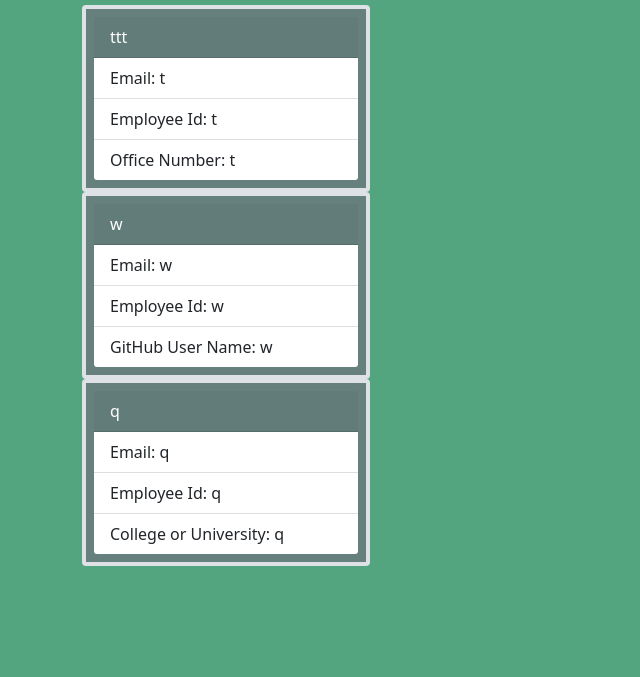
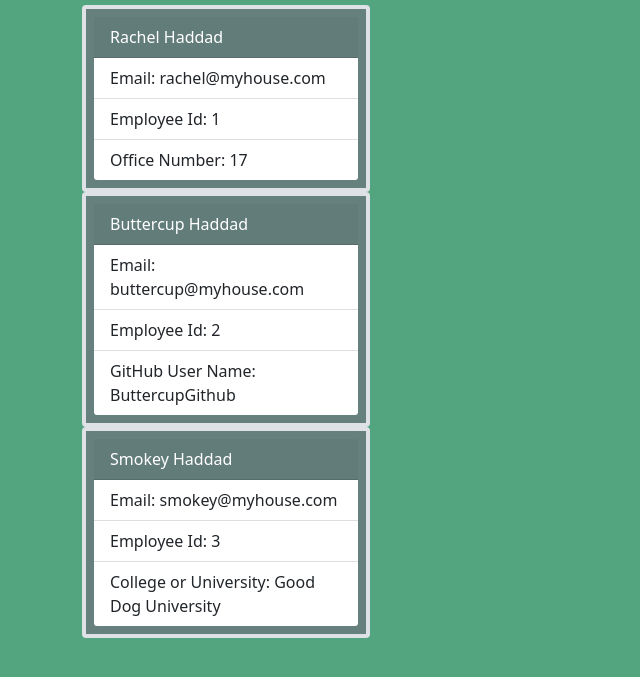
Before and after one commit to buttercupsmom/teamprofilegenerator, a website: page src/index.html in a window 1280 px wide. Shown: the part 107-784 px from the top of the page, without its empty margins (0-640 px from the left). Drawn offline with nearby package versions, Linux system fonts and the light colour scheme.

Commit message:
updated generated html file

```diff
--- a/assets/css/style.css
+++ /dev/null
@@ -1,31 +0,0 @@
-:root {
-  font-family: "Abril Fatface", cursive;
-}
-
-.card {
-  margin: 2px 0;
-  border: 2px solid;
-}
-
-.jumbotron {
-  text-align: center;
-  border-radius: 0;
-  border: 4px solid;
-}
-
-.no-gutters {
-  border: 4px solid;
-  margin-right: 0;
-  margin-left: 0;
-}
-
-.uniquePosition {
-  margin: 4px 0;
-  border: 1px solid;
-}
-
-#staffCardBio {
-  display: flex;
-  justify-content: space-evenly;
-  align-items: center;
-}
--- a/src/index.html
+++ b/src/index.html
@@ -14,39 +14,39 @@
 </head>
 
 <body class="bg-success p-2 text-white bg-opacity-75">
-  <div class="align-self-center container">
+  <div class="container">
     <div class="row">
       <div class="col-12 h1 jumbotron p-4">My Staff</div>
     </div>
 
     <div class="border border-4 card bg-secondary p-2 text-white bg-opacity-75" style="width: 18rem;">
       <div class="card-header">
-        ttt
+        Rachel Haddad
       </div>
       <ul class="list-group list-group-flush">
-        <li class="list-group-item">Email: t</li>
-        <li class="list-group-item">Employee Id: t</li>
-        <li class="list-group-item">Office Number: t</li>
+        <li class="list-group-item">Email: rachel@myhouse.com</li>
+        <li class="list-group-item">Employee Id: 1</li>
+        <li class="list-group-item">Office Number: 17</li>
       </ul>
     </div>
     <div class="border border-4 card bg-secondary p-2 text-white bg-opacity-75" style="width: 18rem;">
       <div class="card-header">
-        w
+        Buttercup Haddad
       </div>
       <ul class="list-group list-group-flush">
-        <li class="list-group-item">Email: w</li>
-        <li class="list-group-item">Employee Id: w</li>
-        <li class="list-group-item">GitHub User Name: w</li>
+        <li class="list-group-item">Email: buttercup@myhouse.com</li>
+        <li class="list-group-item">Employee Id: 2</li>
+        <li class="list-group-item">GitHub User Name: ButtercupGithub</li>
       </ul>
     </div>
     <div class="border border-4 card bg-secondary p-2 text-white bg-opacity-75" style="width: 18rem;">
       <div class="card-header">
-        q
+        Smokey Haddad
       </div>
       <ul class="list-group list-group-flush">
-        <li class="list-group-item">Email: q</li>
-        <li class="list-group-item">Employee Id: q</li>
-        <li class="list-group-item">College or University: q</li>
+        <li class="list-group-item">Email: smokey@myhouse.com</li>
+        <li class="list-group-item">Employee Id: 3</li>
+        <li class="list-group-item">College or University: Good Dog University</li>
       </ul>
     </div>
 
```
